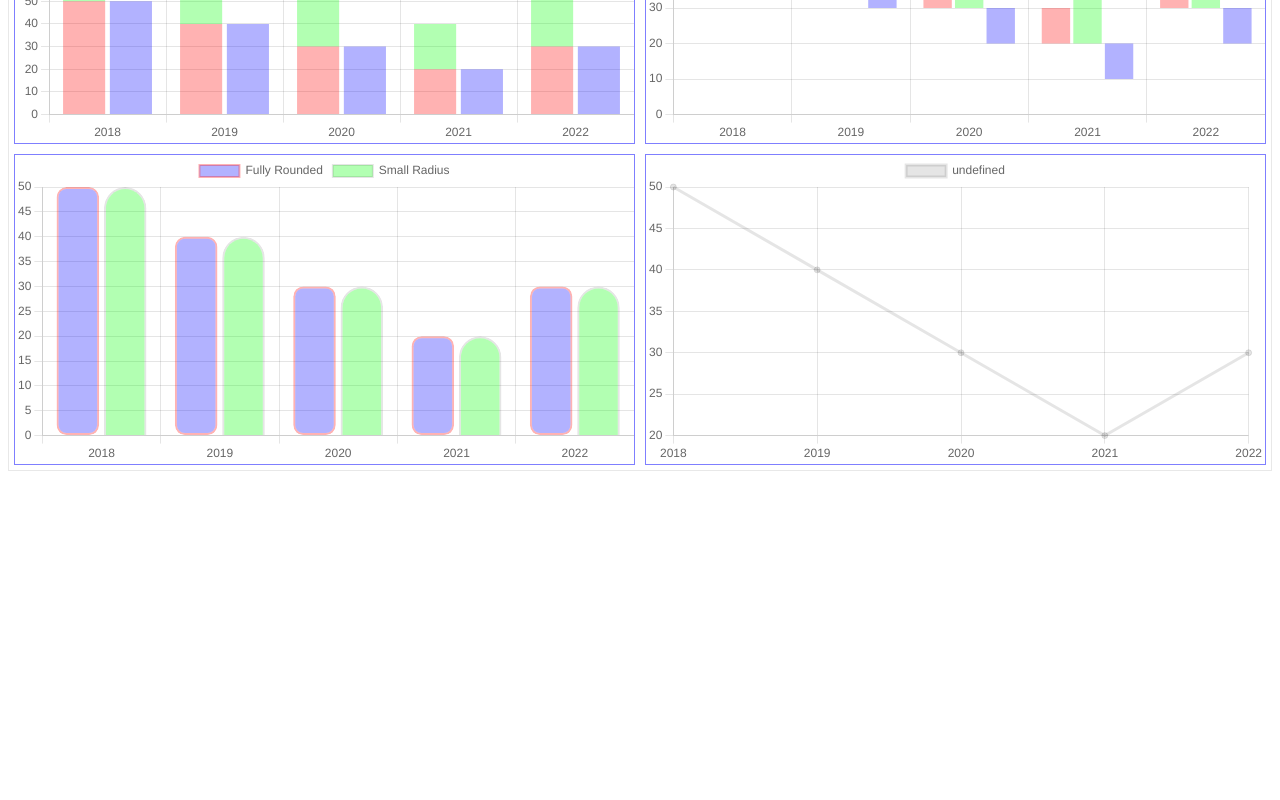
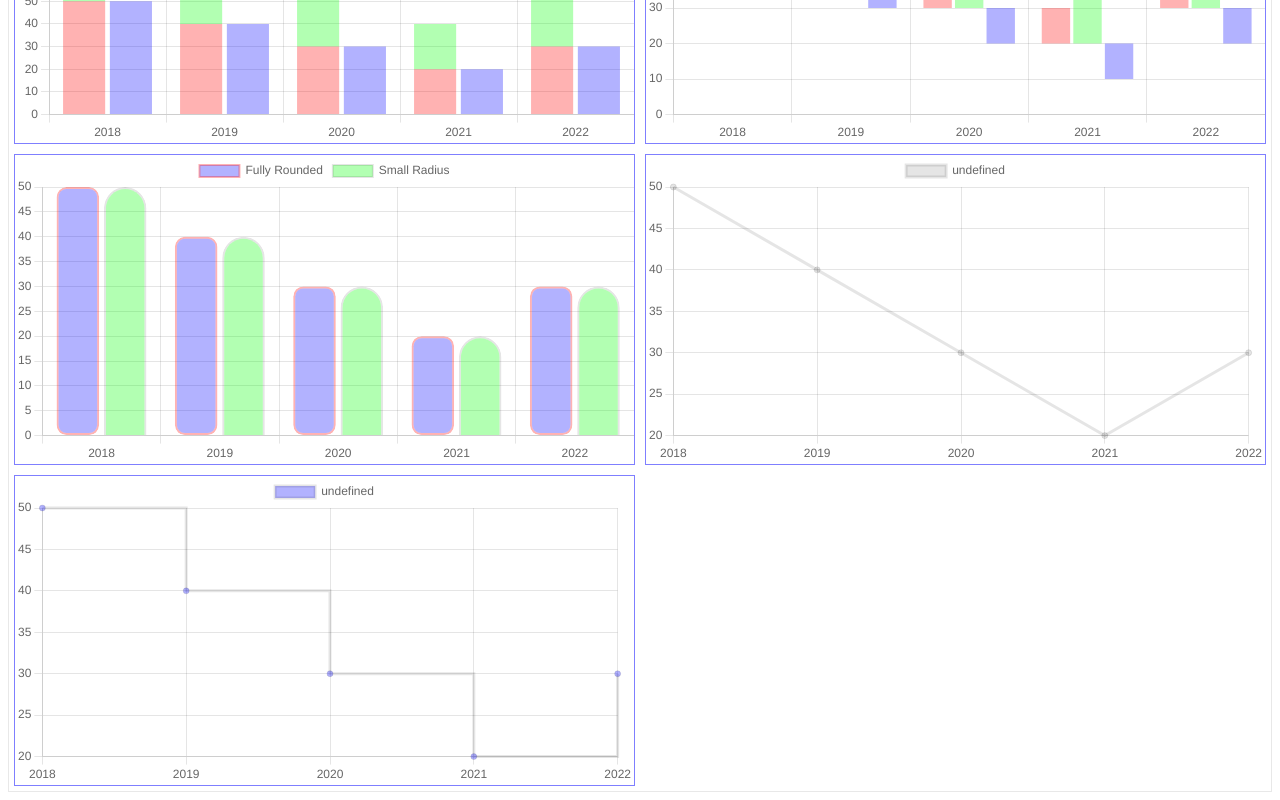
Before and after one commit to ghdnjs18/react-visualization, a React (Create React App) app: page / in a window 1280 px wide. Shown: the part 823-1623 px from the top of the page. Before the commit the page ends 1302 px from the top, so only its background shows below. Built offline with nearby package versions, Linux system fonts and the light colour scheme.

Commit message:
SteppedLineCharts 구현

```diff
--- a/src/App.js
+++ b/src/App.js
@@ -9,6 +9,7 @@ import StackedBarChartwithGroups from "./components/BarChart/StackedBarChartwith
 import VerticalBarChart from "./components/BarChart/VerticalBarChart";
 
 import LineChart from "./components/LineChart/LineChart";
+import SteppedLineCharts from "./components/LineChart/SteppedLineCharts";
 
 function App() {
   const data = [50, 40, 30, 20, 30];
@@ -24,6 +25,7 @@ function App() {
         <FloatingBars data={data} labels={labels} />
         <BarChartBorderRadius data={data} labels={labels} />
         <LineChart data={data} labels={labels} />
+        <SteppedLineCharts data={data} labels={labels} />
       </Layout>
     </div>
   );
--- /dev/null
+++ b/src/components/LineChart/SteppedLineCharts.js
@@ -0,0 +1,34 @@
+import { Chart } from "chart.js";
+import { useEffect, useRef } from "react";
+
+const SteppedLineCharts = (props) => {
+  const { data, labels } = props;
+  const canvasDom = useRef(null);
+
+  useEffect(() => {
+    const ctx = canvasDom.current.getContext("2d");
+    const steppedLineCharts = new Chart(ctx, {
+      type: "line",
+      data: {
+        labels: labels,
+        datasets: [
+          {
+            data: data,
+            stepped: true,
+            backgroundColor: "rgba(0, 0, 255, 0.3)",
+          },
+        ],
+      },
+    });
+    return () => {
+      steppedLineCharts.destroy();
+    };
+  }, []);
+  return (
+    <div>
+      <canvas ref={canvasDom} />
+    </div>
+  );
+};
+
+export default SteppedLineCharts;
```
